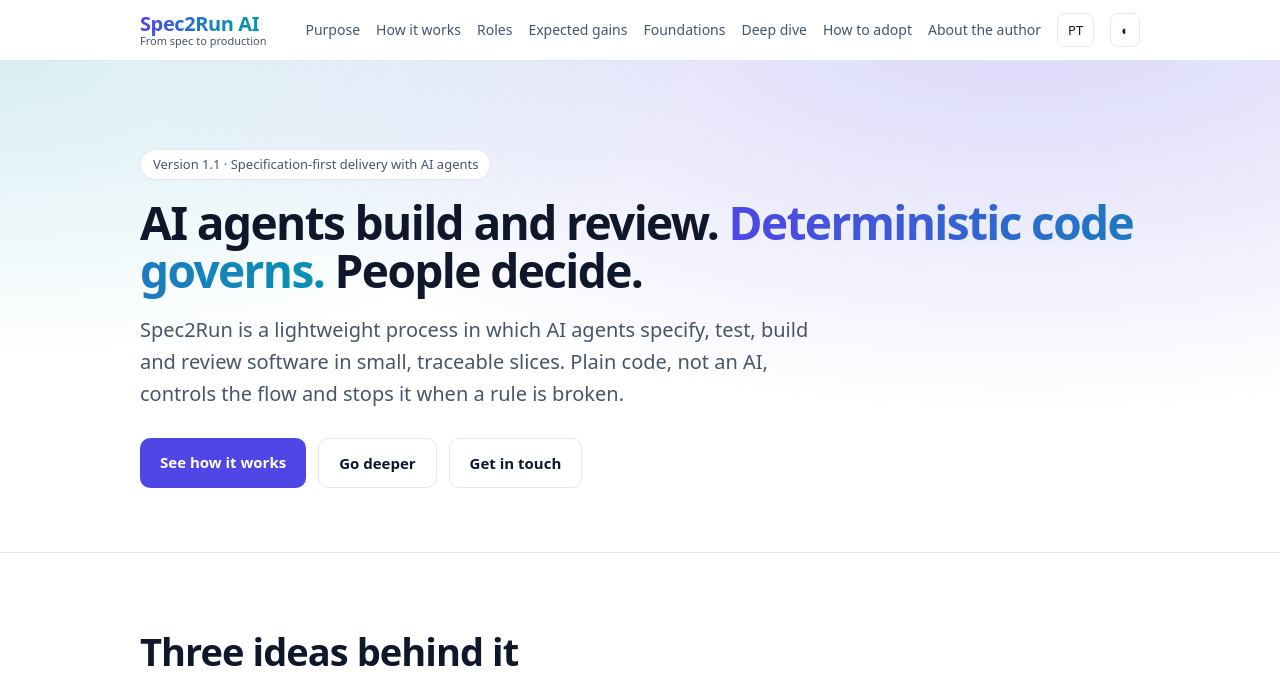
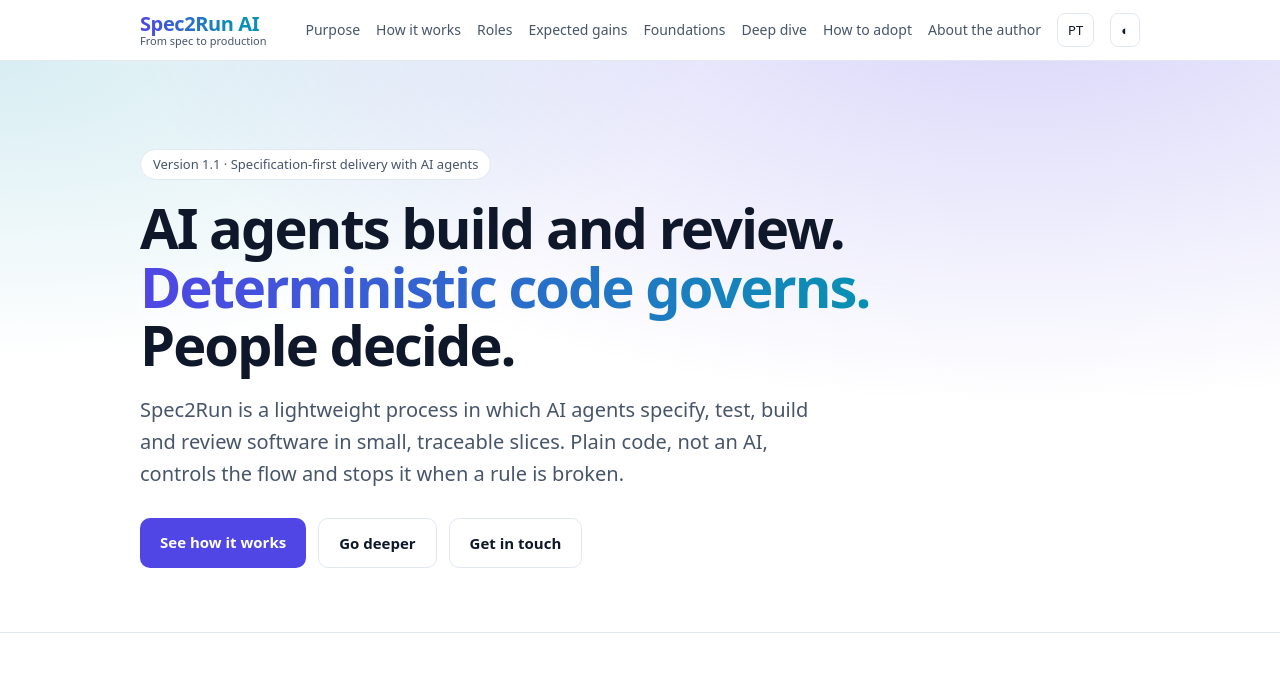
Before and after one commit to carlosyano/Spec2Run, a plain HTML site: page index.html in a window 1280 px wide. Shown: the top 689 px of the page. Drawn offline with Linux system fonts and the light colour scheme.

Commit message:
Headline on three lines, one sentence per line
Co-Authored-By: Claude Sonnet 5.5 <noreply@anthropic.com>

```diff
--- a/site.js
+++ b/site.js
@@ -21,7 +21,7 @@ au_ct_h:"Contact",au_mail:"E-mail",au_li:"LinkedIn",au_li_t:"linkedin.com/in/car
 au_note:"TO VALIDATE: summary text and contact e-mail (will move to the spec2run.com.br address). Figures come from the LinkedIn profile.",
 nav_how:"How it works",nav_roles:"Roles",nav_gains:"Expected gains",nav_theory:"Foundations",nav_deep:"Deep dive",
 tag:"Version 1.1 · Specification-first delivery with AI agents",
-h1:"AI agents build and review. <em>Deterministic code governs.</em> People&nbsp;decide.",
+h1:"<span class=\"ln\">AI agents build and review.</span><span class=\"ln\"><em>Deterministic code governs.</em></span><span class=\"ln\">People decide.</span>",
 lead:"Spec2Run is a lightweight process in which AI agents specify, test, build and review software in small, traceable slices. Plain code, not an AI, controls the flow and stops it when a rule is broken.",
 cta1:"See how it works",cta2:"Get in touch",cta3:"Go deeper",
 pr_h:"Three ideas behind it",pr_p:"Each one answers a risk of using AI to write software.",
@@ -109,7 +109,7 @@ au_ct_h:"Contato",au_mail:"E-mail",au_li:"LinkedIn",au_li_t:"linkedin.com/in/car
 au_note:"VALIDAR: texto do resumo e e-mail de contato (passará ao endereço do spec2run.com.br). Os números vêm do perfil do LinkedIn.",
 nav_how:"Como funciona",nav_roles:"Papéis",nav_gains:"Ganhos esperados",nav_theory:"Fundamentos",nav_deep:"Aprofundamento",
 tag:"Versão 1.1 · Entrega orientada por especificação, com agentes de IA",
-h1:"Agentes de IA constroem e revisam. <em>Código determinístico governa.</em> Pessoas&nbsp;decidem.",
+h1:"<span class=\"ln\">Agentes de IA constroem e revisam.</span><span class=\"ln\"><em>Código determinístico governa.</em></span><span class=\"ln\">Pessoas decidem.</span>",
 lead:"Spec2Run é um processo leve em que agentes de IA especificam, testam, constroem e revisam software em fatias pequenas e rastreáveis. Código comum, e não uma IA, controla o fluxo e o interrompe quando uma regra é violada.",
 cta1:"Veja como funciona",cta2:"Fale conosco",cta3:"Aprofunde",
 pr_h:"Três ideias por trás",pr_p:"Cada uma responde a um risco de usar IA para escrever software.",
--- a/style.css
+++ b/style.css
@@ -14,7 +14,7 @@ nav a{color:var(--mut);text-decoration:none;font-size:14px}nav a:hover{color:var
 button{font:inherit;font-size:13px;border:1px solid var(--line);background:var(--card);color:var(--fg);border-radius:8px;padding:6px 10px;cursor:pointer}
 .hero{padding:88px 0 64px;background:radial-gradient(900px 400px at 80% -10%,color-mix(in srgb,var(--acc) 22%,transparent),transparent),radial-gradient(700px 300px at 0% 0%,color-mix(in srgb,var(--acc2) 16%,transparent),transparent)}
 .tag{display:inline-block;font-size:13px;border:1px solid var(--line);border-radius:99px;padding:4px 12px;color:var(--mut);background:var(--card)}
-h1{font-size:clamp(28px,4.4vw,46px);line-height:1.05;letter-spacing:-.035em;margin:18px 0}
+h1{font-size:clamp(30px,5.4vw,56px);line-height:1.05;letter-spacing:-.035em;margin:18px 0}
 .lead{font-size:20px;color:var(--mut);max-width:700px}
 .cta{display:flex;gap:12px;margin-top:28px;flex-wrap:wrap}
 .btn{display:inline-block;padding:12px 20px;border-radius:10px;text-decoration:none;font-weight:600;font-size:15px}
@@ -53,5 +53,6 @@ nav a.on{color:var(--fg);font-weight:700}
 .pagehead h1{font-size:clamp(30px,5vw,46px);margin:0 0 8px}
 a.card{display:block;text-decoration:none;color:inherit}a.card:hover{border-color:var(--acc)}
 a.card h3{color:var(--acc)}a.card h3:after{content:" →"}
+.ln{display:block}
 .more{display:inline-block;margin-top:20px;font-weight:600}
 main section:first-child{border-top:0}
```
